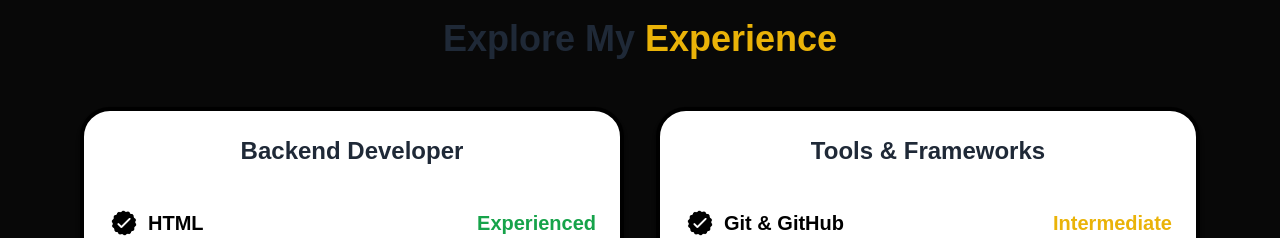
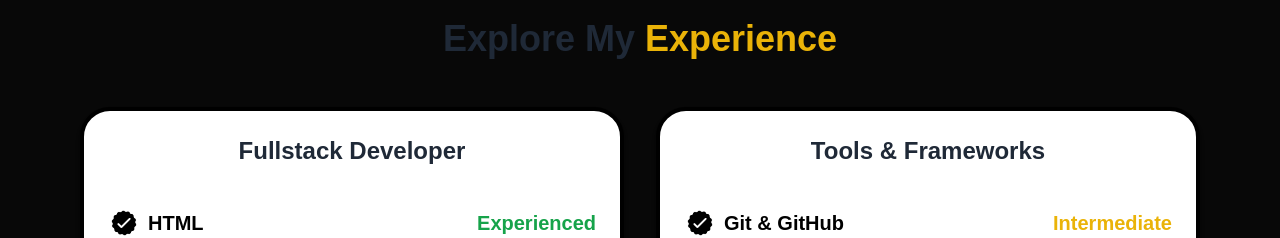
Before and after one commit to 123Sangram/Portfolio, a React (Vite) app: page / in a window 1280 px wide. Shown: the part 1440-1678 px from the top of the page. Built offline with nearby package versions, Linux system fonts and the light colour scheme.

Commit message:
Update Services.jsx

```diff
--- a/src/components/Services.jsx
+++ b/src/components/Services.jsx
@@ -11,7 +11,7 @@ const Service = () => {
         {/* Frontend Developer Section */}
         <div className="p-6  border-x-4 border-y-4 border-black bg-white rounded-[30px] shadow-md">
           <h2 className="text-2xl font-semibold text-gray-800 mb-4">
-           Backend Developer
+           Fullstack Developer
           </h2>
           <ul className="py-6 font-semibold text-lg sm:text-xl space-y-4">
             <li className="flex items-center justify-between">
```
